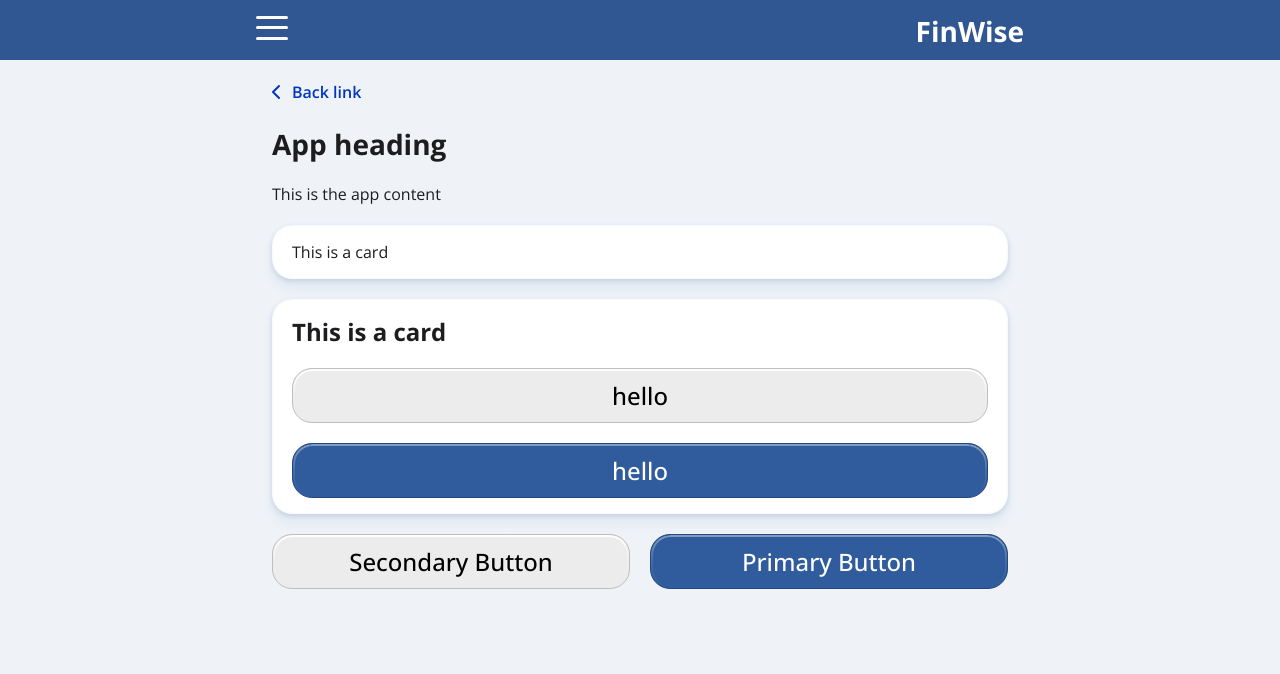
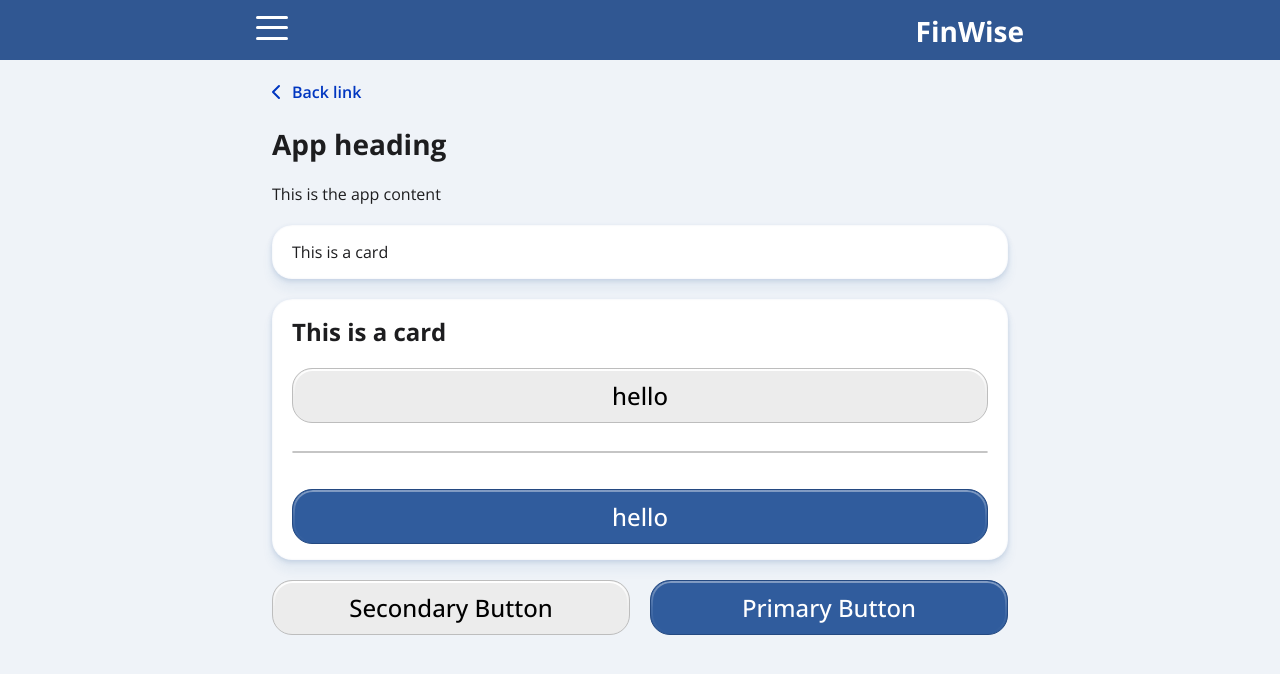
Before and after one commit to FinnieRyan/IP3-Banking-App-project, a React (Create React App) app in the folder frontend/: page / in a window 1280 px wide. Shown: the top 674 px of the page. Built offline with nearby package versions, Linux system fonts and the light colour scheme.

Commit message:
UI: added HR

```diff
--- a/frontend/src/App.js
+++ b/frontend/src/App.js
@@ -13,6 +13,7 @@ import { Heading } from './components/Heading/Heading';
 import { Button } from './components/Button/Button';
 import { ButtonPattern } from './components/ButtonPattern/ButtonPattern';
 import { NavBar } from './components/NavBar/NavBar';
+import { HR } from './components/HR/HR';
 
 export const App = () => {
   return (
@@ -26,6 +27,7 @@ export const App = () => {
           <Card>
             <Heading size={2}>This is a card</Heading>
             <Button type="secondary">hello</Button>
+            <HR />
             <Button>hello</Button>
           </Card>
           <ButtonPattern />
--- /dev/null
+++ b/frontend/src/components/HR/HR.js
@@ -0,0 +1,7 @@
+import styled from 'styled-components';
+
+export const HR = styled.hr`
+  border: solid 1px ${({ theme }) => theme.colors.grey};
+  border-radius: 5px;
+  margin: ${({ $verticalCenter }) => ($verticalCenter ? '1rem 0 1rem 0' : '0.5rem 0 1rem 0')};
+`;
--- a/frontend/src/styles/GlobalStyles.js
+++ b/frontend/src/styles/GlobalStyles.js
@@ -1,5 +1,4 @@
 import { createGlobalStyle } from 'styled-components';
-import { darken } from 'polished';
 
 export const GlobalStyles = createGlobalStyle`
   *,
@@ -76,9 +75,6 @@ export const GlobalStyles = createGlobalStyle`
     border-bottom: 1px solid transparent;
     cursor: pointer;
     transition: all 0.2s ease-in-out;
-    &:hover {
-      border-bottom: 1px solid ${({ theme }) => darken(0.1, theme.colors.link)};
-    }
   }
 
   /* remove default styling from lists */
--- a/frontend/src/styles/Theme.js
+++ b/frontend/src/styles/Theme.js
@@ -5,24 +5,21 @@ export const theme = {
   colors: {
     primary: '#305C9D',
     secondary: '#293C57',
+    link: '#0036C0',
     background: '#EFF3F8',
+    white: '#ffffff',
+    black: '#000000',
+    grey: '#C5C5C5',
     textBlack: '#1D1D1F',
     textGrey: '#5B6876',
     textLight: '#919191',
     textWhite: '#FFFFFF',
-    white: '#ffffff',
-    black: '#000000',
-    grey: '#e0e0e0',
-    link: '#0036C0',
+    warning: '#E51010',
+    alert: '#EFBE41',
+    success: '#72B73C',
   },
   fonts: {
     familySans: 'Open Sans',
-    sizes: {
-      body: '1rem',
-      subheading: '1.25rem',
-      heading: '1.5rem',
-      title: '2rem',
-    },
     weights: {
       light: '200',
       normal: '400',
```
